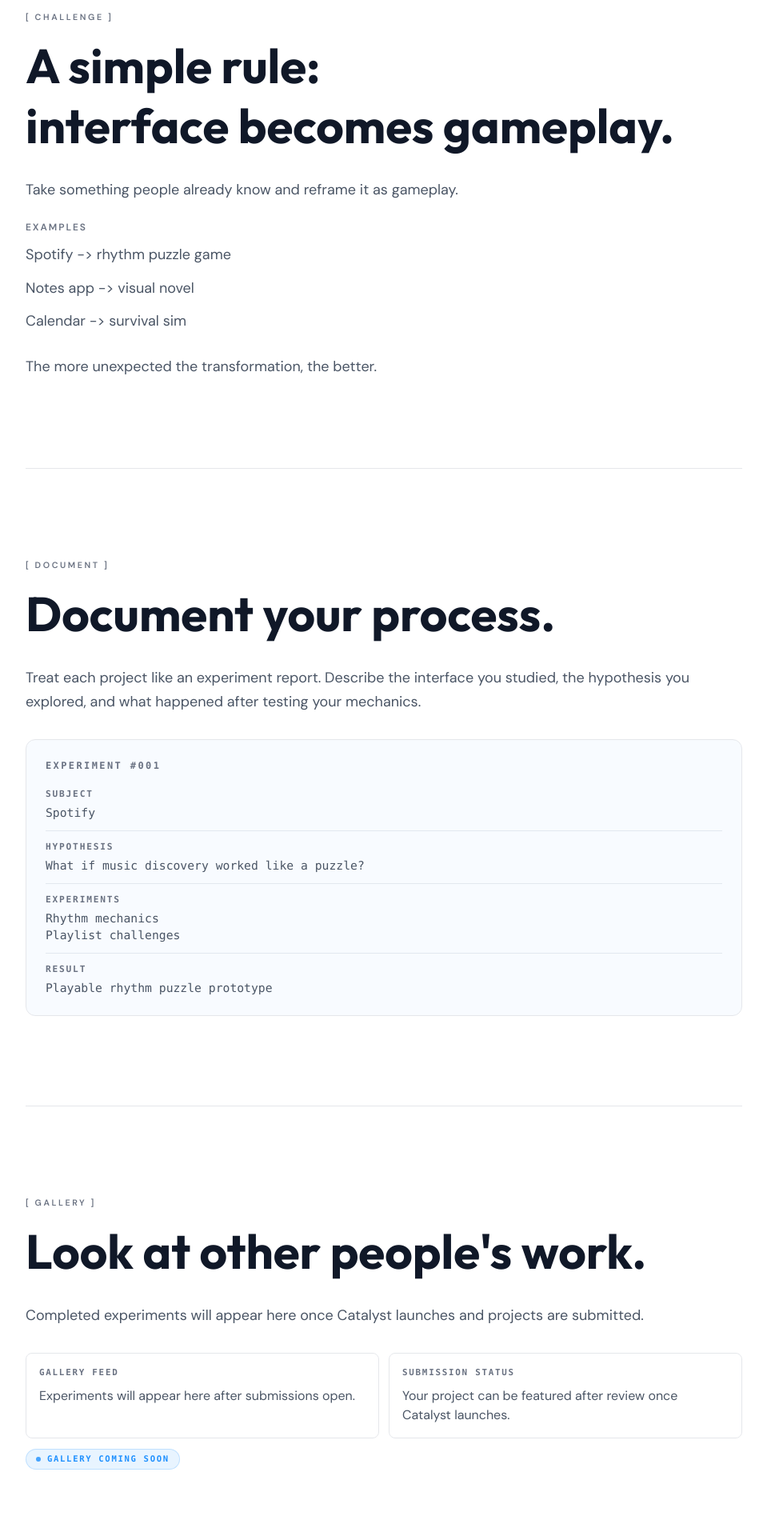
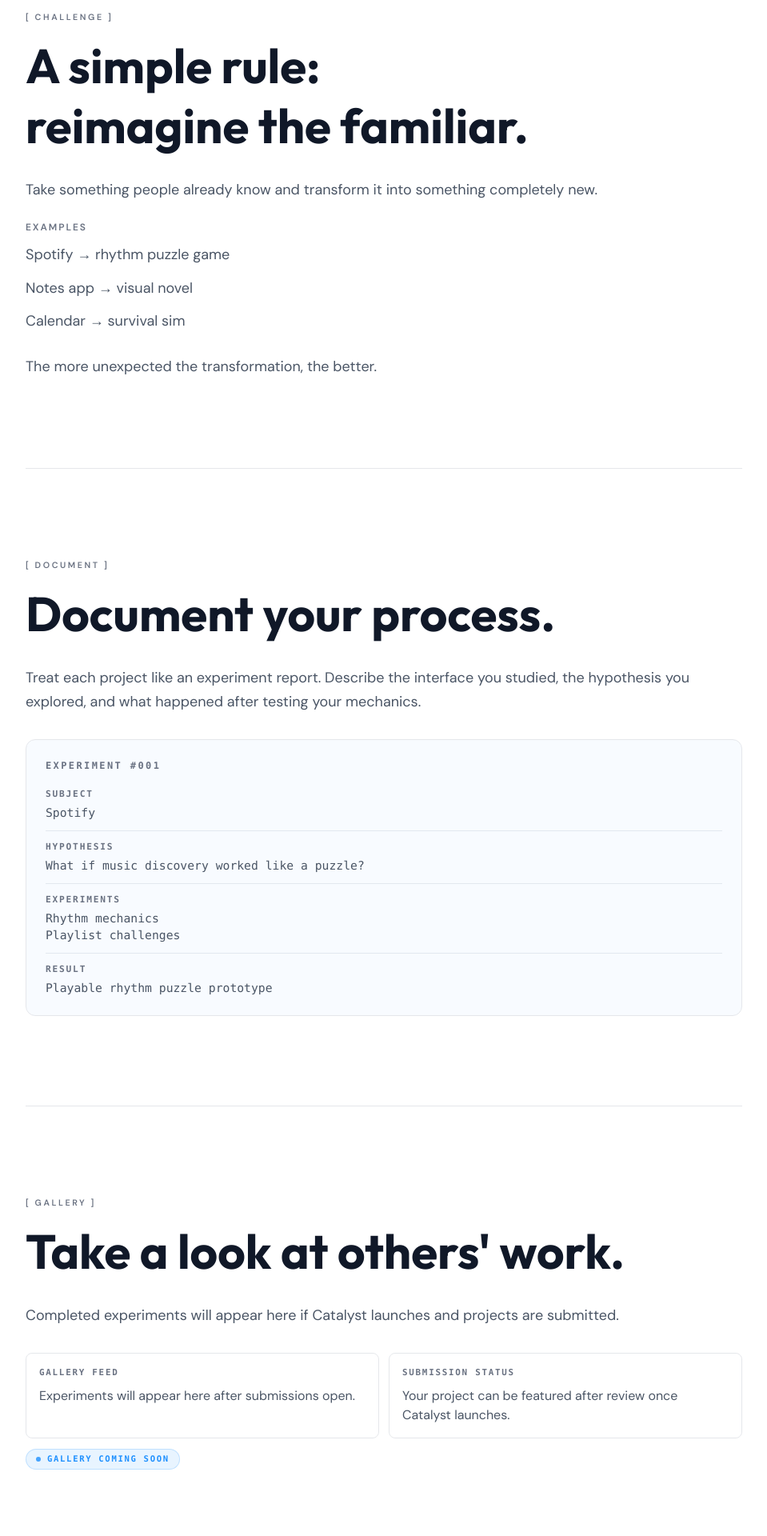
Before and after one commit to renaxii/catalyst, a SvelteKit app: page / in a window 1280 px wide. Shown: the part 940-2860 px from the top of the page at 80% size, without its empty margins (160-1119 px from the left). Built offline with nearby package versions, Linux system fonts and the light colour scheme.

Commit message:
fix navbar anchor scrolling

```diff
--- a/src/routes/+page.svelte
+++ b/src/routes/+page.svelte
@@ -259,7 +259,7 @@
 			in:fade={{ duration: 520, delay: 120 }}
 			class="relative mt-9 max-w-xl text-balance text-base leading-relaxed text-gray-600 sm:mt-10 sm:text-lg md:mt-12 md:max-w-2xl md:text-2xl"
 		>
-			turn a familiar interface into a playable experiment
+			turn a familiar interface into an interactive experience
 		</p>
 		<p
 			in:fade={{ duration: 520, delay: 220 }}
@@ -285,30 +285,30 @@
 	</section>
 
 	<section
-		id="challenge"
 		use:reveal
 		class="reveal-section scroll-mt-24 mx-auto w-full max-w-4xl border-t border-gray-200 py-16 sm:py-20 md:py-28"
 	>
 		<p
-			class="reveal-item lab-marker font-mono text-[0.67rem] font-semibold uppercase tracking-[0.24em] text-gray-500"
+			id="challenge"
+			class="reveal-item lab-marker scroll-mt-24 font-mono text-[0.67rem] font-semibold uppercase tracking-[0.24em] text-gray-500 sm:scroll-mt-26 md:scroll-mt-28"
 			style="--reveal-order: 0;"
 		>
 			[ CHALLENGE ]
 		</p>
 		<h2 class="reveal-item mt-4 font-heading text-3xl font-bold leading-tight text-gray-900 sm:text-4xl md:text-6xl" style="--reveal-order: 1;">
 			A simple rule:
-			<span class="block">interface becomes gameplay.</span>
+			<span class="block">reimagine the familiar.</span>
 		</h2>
 		<p class="reveal-item mt-7 text-base leading-relaxed text-gray-600 md:text-lg" style="--reveal-order: 2;">
-			Take something people already know and reframe it as gameplay.
+			Take something people already know and transform it into something completely new.
 		</p>
 		<p class="reveal-item mt-6 text-xs font-semibold uppercase tracking-[0.16em] text-gray-500" style="--reveal-order: 3;">
 			Examples
 		</p>
 		<ul class="mt-3 space-y-3 text-base leading-relaxed text-gray-600 md:text-lg">
-			<li class="reveal-item rounded-md px-3 -mx-3 transition-colors duration-200 hover:bg-dodger/5" style="--reveal-order: 4;">Spotify -> rhythm puzzle game</li>
-			<li class="reveal-item rounded-md px-3 -mx-3 transition-colors duration-200 hover:bg-dodger/5" style="--reveal-order: 5;">Notes app -> visual novel</li>
-			<li class="reveal-item rounded-md px-3 -mx-3 transition-colors duration-200 hover:bg-dodger/5" style="--reveal-order: 6;">Calendar -> survival sim</li>
+			<li class="reveal-item rounded-md px-3 -mx-3 transition-colors duration-200 hover:bg-dodger/5" style="--reveal-order: 4;">Spotify → rhythm puzzle game</li>
+			<li class="reveal-item rounded-md px-3 -mx-3 transition-colors duration-200 hover:bg-dodger/5" style="--reveal-order: 5;">Notes app → visual novel</li>
+			<li class="reveal-item rounded-md px-3 -mx-3 transition-colors duration-200 hover:bg-dodger/5" style="--reveal-order: 6;">Calendar → survival sim</li>
 		</ul>
 		<p class="reveal-item mt-7 text-base leading-relaxed text-gray-600 md:text-lg" style="--reveal-order: 7;">
 			The more unexpected the transformation, the better.
@@ -316,12 +316,12 @@
 	</section>
 
 	<section
-		id="experiment"
 		use:reveal
 		class="reveal-section scroll-mt-24 mx-auto w-full max-w-4xl border-t border-gray-200 py-16 sm:py-20 md:py-28"
 	>
 		<p
-			class="reveal-item lab-marker font-mono text-[0.67rem] font-semibold uppercase tracking-[0.24em] text-gray-500"
+			id="experiment"
+			class="reveal-item lab-marker scroll-mt-24 font-mono text-[0.67rem] font-semibold uppercase tracking-[0.24em] text-gray-500 sm:scroll-mt-26 md:scroll-mt-28"
 			style="--reveal-order: 0;"
 		>
 			[ DOCUMENT ]
@@ -361,28 +361,28 @@
 	</section>
 
 	<section
-		id="gallery"
 		use:reveal
 		class="reveal-section scroll-mt-24 mx-auto w-full max-w-4xl border-t border-gray-200 py-16 sm:py-20 md:py-28"
 	>
 		<p
-			class="reveal-item lab-marker font-mono text-[0.67rem] font-semibold uppercase tracking-[0.24em] text-gray-500"
+			id="gallery"
+			class="reveal-item lab-marker scroll-mt-24 font-mono text-[0.67rem] font-semibold uppercase tracking-[0.24em] text-gray-500 sm:scroll-mt-26 md:scroll-mt-28"
 			style="--reveal-order: 0;"
 		>
 			[ GALLERY ]
 		</p>
 		<h2 class="reveal-item mt-4 font-heading text-3xl font-bold leading-tight text-gray-900 sm:text-4xl md:text-6xl" style="--reveal-order: 1;">
-			Look at other people's work.
+			Take a look at others' work.
 		</h2>
 		<p class="reveal-item mt-7 text-base leading-relaxed text-gray-600 md:text-lg" style="--reveal-order: 2;">
-			Completed experiments will appear here once Catalyst launches and projects are submitted.
+			Completed experiments will appear here if Catalyst launches and projects are submitted.
 		</p>
 		<div class="reveal-item mt-8 grid grid-cols-1 gap-3 md:grid-cols-2" style="--reveal-order: 3;">
-			<div class="rounded-lg border border-gray-200 bg-white/70 p-4">
+			<div class="gallery-info-card rounded-lg border border-gray-200 p-4">
 				<p class="font-mono text-[0.68rem] font-semibold uppercase tracking-[0.16em] text-gray-500">Gallery feed</p>
 				<p class="mt-2 text-sm text-gray-600 md:text-base">Experiments will appear here after submissions open.</p>
 			</div>
-			<div class="rounded-lg border border-gray-200 bg-white/70 p-4">
+			<div class="gallery-info-card rounded-lg border border-gray-200 p-4">
 				<p class="font-mono text-[0.68rem] font-semibold uppercase tracking-[0.16em] text-gray-500">Submission status</p>
 				<p class="mt-2 text-sm text-gray-600 md:text-base">Your project can be featured after review once Catalyst launches.</p>
 			</div>
@@ -396,12 +396,12 @@
 	</section>
 
 	<section
-		id="rewards"
 		use:reveal
 		class="reveal-section scroll-mt-24 mx-auto w-full max-w-4xl border-t border-gray-200 py-16 sm:py-20 md:py-28"
 	>
 		<p
-			class="reveal-item lab-marker font-mono text-[0.67rem] font-semibold uppercase tracking-[0.24em] text-gray-500"
+			id="rewards"
+			class="reveal-item lab-marker scroll-mt-24 font-mono text-[0.67rem] font-semibold uppercase tracking-[0.24em] text-gray-500 sm:scroll-mt-26 md:scroll-mt-28"
 			style="--reveal-order: 0;"
 		>
 			[ REWARDS ]
@@ -411,7 +411,7 @@
 		</h2>
 		<p class="reveal-item mt-7 text-base leading-relaxed text-gray-600 md:text-lg" style="--reveal-order: 2;">
 			Ship your experiment to receive rewards such as game grants, console grants, and
-			useful software tools ().
+			useful software tools (subject to change).
 		</p>
 		<ul class="mt-8 space-y-3 text-base leading-relaxed text-gray-600 md:text-lg">
 			<li class="reveal-item rounded-md px-3 -mx-3 transition-colors duration-200 hover:bg-dodger/5" style="--reveal-order: 3;">game grants</li>
@@ -421,15 +421,15 @@
 	</section>
 
 	<section
-		id="faq"
 		use:reveal
 		class="reveal-section scroll-mt-24 mx-auto w-full max-w-4xl border-t border-gray-200 py-16 sm:py-20 md:py-28"
 	>
 		<p
-			class="reveal-item lab-marker font-mono text-[0.67rem] font-semibold uppercase tracking-[0.24em] text-gray-500"
+			id="faq"
+			class="reveal-item lab-marker scroll-mt-24 font-mono text-[0.67rem] font-semibold uppercase tracking-[0.24em] text-gray-500 sm:scroll-mt-26 md:scroll-mt-28"
 			style="--reveal-order: 0;"
 		>
-			LAB NOTES
+			[ FAQ ]
 		</p>
 		<h2 class="reveal-item mt-4 font-heading text-3xl font-bold leading-tight text-gray-900 sm:text-4xl md:text-6xl" style="--reveal-order: 1;">
 			Questions
@@ -492,7 +492,7 @@
 
 <footer class="mx-auto w-full max-w-5xl border-t border-gray-200 px-6 py-10 text-center text-sm text-gray-400">
 	<p class="mt-3">
-		Catalyst is an upcoming
+		Catalyst is possible future
 		<a
 			href="https://hackclub.com"
 			target="_blank"
@@ -595,6 +595,11 @@
 
 	:global(html) {
 		scroll-behavior: smooth;
+		--gallery-card-bg: rgba(255, 255, 255, 0.76);
+	}
+
+	.gallery-info-card {
+		background-color: var(--gallery-card-bg);
 	}
 
 	:global(a),
@@ -647,6 +652,7 @@
 	:global(html[data-theme='dark'] body) {
 		background-color: #0f172a;
 		color: #e5e7eb;
+		--gallery-card-bg: rgba(30, 41, 59, 0.72);
 	}
 
 	:global(html[data-theme='dark'] .bg-white\/90) {
@@ -684,6 +690,19 @@
 	:global(html[data-theme='dark'] .lab-entry) {
 		background-color: rgba(15, 23, 42, 0.45) !important;
 		border-color: rgba(148, 163, 184, 0.3) !important;
+	}
+
+	:global(html[data-theme='dark'] .gallery-info-card) {
+		background-color: var(--gallery-card-bg) !important;
+		border-color: rgba(148, 163, 184, 0.35) !important;
+	}
+
+	:global(html[data-theme='dark'] .gallery-info-card .text-gray-500) {
+		color: #bfdbfe !important;
+	}
+
+	:global(html[data-theme='dark'] .gallery-info-card .text-gray-600) {
+		color: #e2e8f0 !important;
 	}
 
 	:global(html[data-theme='dark'] .lab-entry:hover) {
```
